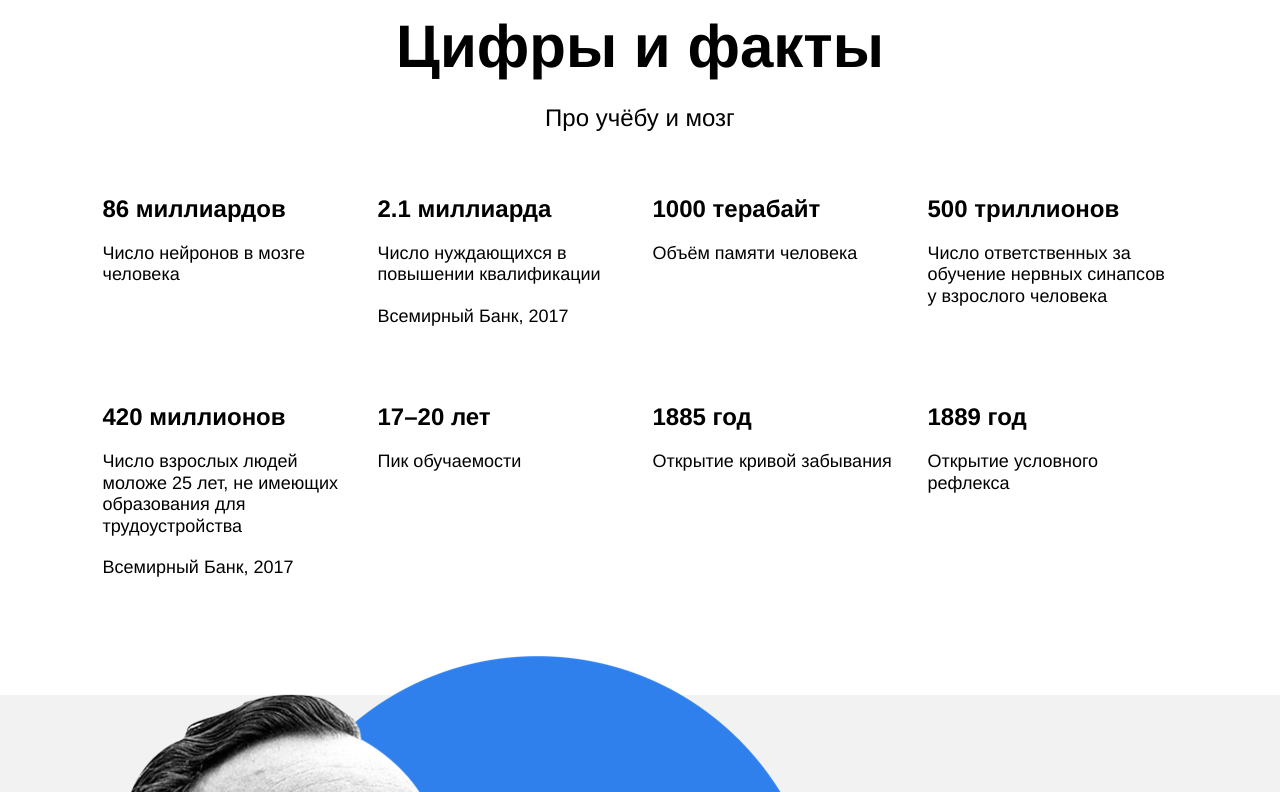
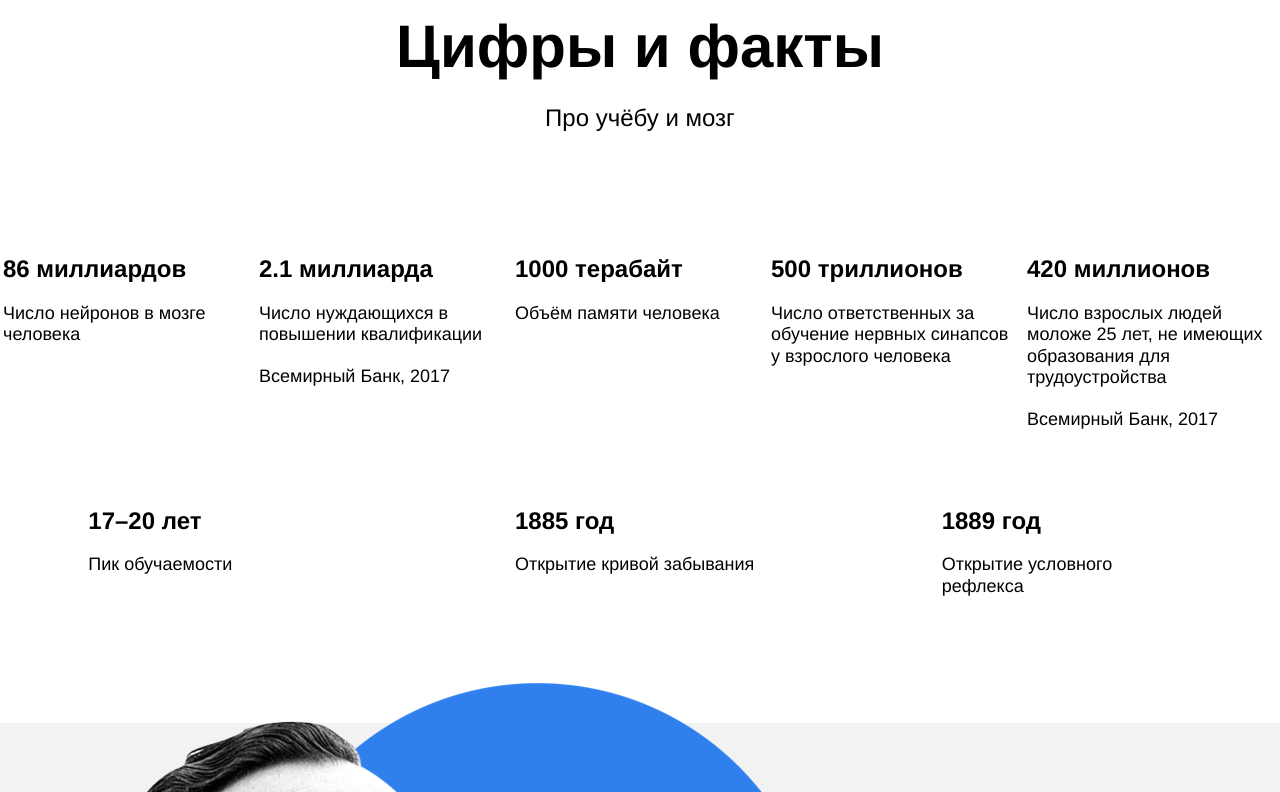
Before and after one commit to Mihhaa/how-to-learn-main1, a plain HTML site: page index.html in a window 1280 px wide. Shown: the part 1600-2392 px from the top of the page. Drawn offline with Linux system fonts and the light colour scheme.

Commit message:
пр1 стили

```diff
--- a/styles/style.css
+++ b/styles/style.css
@@ -168,13 +168,6 @@
 }
 
 .table {
-  width: 1100px;
-  margin-bottom: 100px;
-  margin-top: 60px;
-  display: flex;
-}
-
-.table {
   display: flex;
   flex-wrap: wrap;
   justify-content: space-around;
@@ -183,6 +176,7 @@
   align-self: flex-start;
   margin: auto;
   margin-bottom: 100px;
+  margin-top: 60px;
 }
 
 .table__cell {
```
